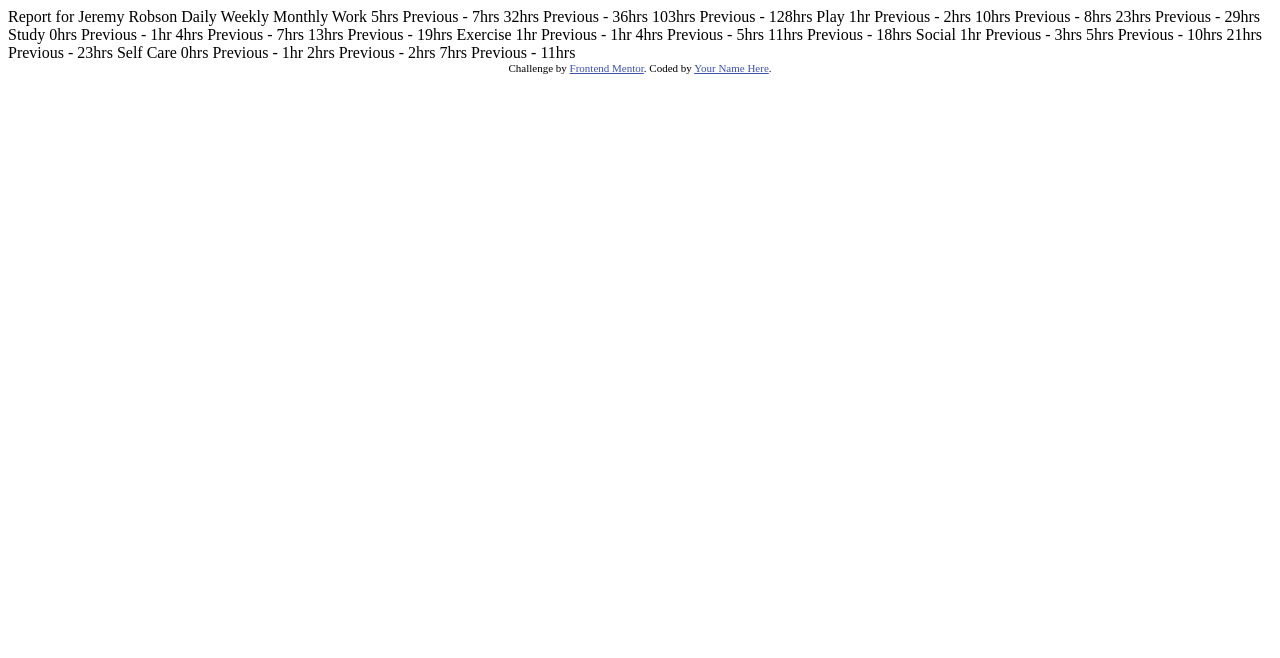
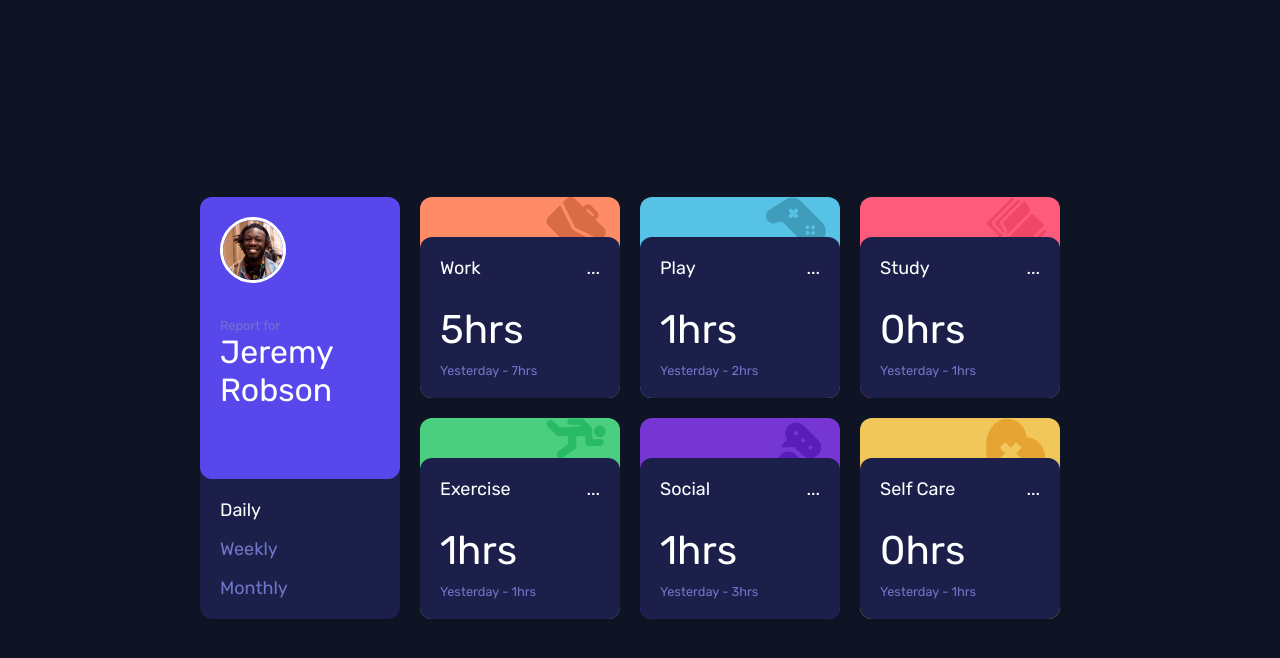
Before and after one commit to tobiastoifl/time-tracking-dashboard-UIQ7167Jw, a plain HTML site: page index.html in a window 1280 px wide. Drawn offline with nearby package versions, Linux system fonts and the light colour scheme.

Commit message:
first shot

```diff
--- a/index.html
+++ b/index.html
@@ -1,80 +1,89 @@
 <!DOCTYPE html>
 <html lang="en">
+
 <head>
   <meta charset="UTF-8">
-  <meta name="viewport" content="width=device-width, initial-scale=1.0"> <!-- displays site properly based on user's device -->
+  <meta name="viewport" content="width=device-width, initial-scale=1.0">
+  <!-- displays site properly based on user's device -->
 
   <link rel="icon" type="image/png" sizes="32x32" href="./images/favicon-32x32.png">
+  <link rel="stylesheet" href="style.css">
+  <script src="https://ajax.googleapis.com/ajax/libs/jquery/3.5.1/jquery.min.js"></script>
+  <script src="https://cdnjs.cloudflare.com/ajax/libs/lodash.js/4.17.15/lodash.min.js"> </script>
 
   <title>Frontend Mentor | Time tracking dashboard</title>
+</head>
 
-  <!-- Feel free to remove these styles or customise in your own stylesheet 👍 -->
-  <style>
-    .attribution { font-size: 11px; text-align: center; }
-    .attribution a { color: hsl(228, 45%, 44%); }
-  </style>
-</head>
 <body>
+  <div class="globalContainer">
+    <div class="container">
+      <div class="profilemenuContainer roundcorner">
+        <div class="top roundcorner padding">
+          <img src="images/image-jeremy.png" />
+          <div class="text">
+            <div class="fontSmall">Report for</div>
+            <div class="name fontLarge">Jeremy Robson</div>
+          </div>
+        </div>
+        <div class="menu padding">
+          <a id="menuDaily" class="menucurrent" href="#" onclick="return false;">Daily</a>
+          <a id="menuWeekly" href="#" onclick="return false;">Weekly</a>
+          <a id="menuMonthly" href="#" onclick="return false;">Monthly</a>
+        </div>
+      </div>
+      <div class="timetableContainer"></div>
+    </div>
+  </div>
+  <script>
+    var lodash = _.noConflict();
+    var view = "daily"
+    var data;
+    const timetableContainer = $("div.timetableContainer");
 
-  Report for
-  Jeremy Robson
+    const update = () => {
 
-  Daily
-  Weekly
-  Monthly
+      $("a.menucurrent").removeClass("menucurrent");
+      timetableContainer.html("");
+      //console.log(data); // this will show the info it in firebug console
+      lodash.forEach(data, (tileData) => {
+        const { title, timeframes } = tileData;
+        const { current, previous } = timeframes[view];
+        var previousLabelText = "";
+        switch (view) {
+          case "daily":
+            previousLabelText = "Yesterday";
+            $("a#menuDaily").addClass("menucurrent");
+            break;
+          case "weekly":
+            previousLabelText = "Last Week";
+            $("a#menuWeekly").addClass("menucurrent");
+            break;
+          case "monthly":
+            previousLabelText = "Last Month";
+            $("a#menuMonthly").addClass("menucurrent");
+            break;
+          default: previousLabelText = "No Label"; break;
+        }
+        const tileContainer = $('<div id="tile_' + title + '" class="tileContainer roundcorner bg_' + lodash.replace(title.toLowerCase(), " ", "-") + '"></div>');
+        const timetableTileContent = $('<div class="content padding roundcorner"></div>');
+        const timetableTileHeader = $('<div class="header"><div>' + title + '</div><div>...</div></div>');
+        const timetableTilePeriod = $('<div class="period"><div class="current fontXLarge">' + current + 'hrs</div><div class="previous fontSmall">' + previousLabelText + ' - ' + previous + 'hrs</div></div>');
+        timetableTileContent.append(timetableTileHeader);
+        timetableTileContent.append(timetableTilePeriod);
+        tileContainer.append(timetableTileContent);
+        const tile = timetableContainer.append(tileContainer);
+      })
+    }
 
-  Work
-  5hrs <!-- daily -->
-  Previous - 7hrs <!-- daily -->
-  32hrs <!-- weekly -->
-  Previous - 36hrs <!-- weekly -->
-  103hrs <!-- monthly -->
-  Previous - 128hrs <!-- monthly -->
+    $("#menuDaily").click(() => { view = "daily"; update() });
+    $("#menuWeekly").click(() => { view = "weekly"; update() });
+    $("#menuMonthly").click(() => { view = "monthly"; update() });
 
-  Play
-  1hr <!-- daily -->
-  Previous - 2hrs <!-- daily -->
-  10hrs <!-- weekly -->
-  Previous - 8hrs <!-- weekly -->
-  23hrs <!-- monthly -->
-  Previous - 29hrs <!-- monthly -->
+    $.getJSON("data.json", function (json) {
+      data = json;
+      update();
+    });
+  </script>
+</body>
 
-  Study
-  0hrs <!-- daily -->
-  Previous - 1hr <!-- daily -->
-  4hrs <!-- weekly -->
-  Previous - 7hrs <!-- weekly -->
-  13hrs <!-- monthly -->
-  Previous - 19hrs <!-- monthly -->
-
-  Exercise
-  1hr <!-- daily -->
-  Previous - 1hr <!-- daily -->
-  4hrs <!-- weekly -->
-  Previous - 5hrs <!-- weekly -->
-  11hrs <!-- monthly -->
-  Previous - 18hrs <!-- monthly -->
-
-  Social
-  1hr <!-- daily -->
-  Previous - 3hrs <!-- daily -->
-  5hrs <!-- weekly -->
-  Previous - 10hrs <!-- weekly -->
-  21hrs <!-- monthly -->
-  Previous - 23hrs <!-- monthly -->
-
-  Self Care
-  0hrs <!-- daily -->
-  Previous - 1hr <!-- daily -->
-  2hrs <!-- weekly -->
-  Previous - 2hrs <!-- weekly -->
-  7hrs <!-- monthly -->
-  Previous - 11hrs <!-- monthly -->
-
-
-  <div class="attribution">
-    Challenge by <a href="https://www.frontendmentor.io?ref=challenge" target="_blank">Frontend Mentor</a>.
-    Coded by <a href="#">Your Name Here</a>.
-  </div>
-</body>
 </html>
--- /dev/null
+++ b/style.css
@@ -0,0 +1,157 @@
+@import url("https://fonts.googleapis.com/css?family=Rubik&display=swap");
+
+body {
+    background-color: hsl(226, 43%, 10%);
+    font-family: Rubik;
+    font-size: 18px;
+    color: rgb(111, 118, 200);
+    font-weight: 300;
+}
+
+a {
+    text-decoration: none;
+    color: rgb(111, 118, 200);
+}
+
+.border {
+    border: 3px solid green;
+}
+
+.roundcorner {
+    border-radius: 12px;
+}
+.padding {
+    padding: 20px;
+}
+.fontSmall {
+    font-size: 0.8rem;
+}
+.fontLarge {
+    font-size: 2rem;
+    font-weight: 400;
+}
+.fontXLarge {
+    font-size: 2.5rem;
+    font-weight: 300;
+}
+
+div.globalContainer {
+    height: 100vh;
+    width: 100vw;
+    position: relative;
+}
+
+div.container {
+    /* Center vertically and horizontally */
+    position: absolute;
+    width: 70vw;
+    top: 50%;
+    left: 50%;
+    transform: translate(-50%, -50%);
+    display: flex;
+    flex-direction: row;
+    gap: 20px;
+}
+
+/* Tile LEFT */
+
+div.profilemenuContainer {
+    min-width: 200px;
+    background-color: hsl(235, 46%, 20%);
+}
+div.profilemenuContainer img {
+    width: 60px;
+    border-radius: 50%;
+    border: 3px solid #fff;
+}
+div.profilemenuContainer div.top {
+    background-color: hsl(246, 80%, 60%);
+}
+div.profilemenuContainer div.text {
+    padding-top: 30px;
+    padding-bottom: 50px;
+}
+div.profilemenuContainer div.text div.name {
+    color: #fff;
+    word-wrap: break-word;
+}
+div.profilemenuContainer div.menu {
+    display: flex;
+    flex-direction: column;
+    justify-content: space-between;
+    height: 100px;
+}
+div.profilemenuContainer div.menu a.menucurrent {
+    color: #fff;
+}
+
+/* Tiles RIGHT */
+
+div.timetableContainer {
+    display: flex;
+    flex-flow: row wrap;
+    gap: 20px;
+}
+div.timetableContainer div.tileContainer {
+    width: 200px;
+    background-repeat: no-repeat;
+    background-position: 90% 0%;
+    background-size: 60px;
+    display: flex;
+    flex-direction: column;
+    justify-content: flex-end;
+}
+div.timetableContainer div.content {
+    height: 60%;
+    background-color: hsl(235, 46%, 20%);
+    display: flex;
+    flex-direction: column;
+    justify-content: space-between;
+}
+
+div.timetableContainer div.tileContainer div.header {
+    display: flex;
+    justify-content: space-between;
+    flex-direction: row;
+    color: #fff;
+}
+
+div.timetableContainer div.tileContainer div.content div.period {
+    height: 60%;
+    display: flex;
+    flex-direction: column;
+    justify-content: space-between;
+}
+
+div.timetableContainer div.tileContainer div.content div.period div.current {
+    color: #fff;
+}
+
+.bg_work {
+    background-image: url(images/icon-work.svg);
+    background-color: hsl(15, 100%, 70%);
+}
+.bg_play {
+    background-image: url(images/icon-play.svg);
+    background-color: hsl(195, 74%, 62%);
+}
+
+.bg_study {
+    background-image: url(images/icon-study.svg);
+    background-color: hsl(348, 100%, 68%);
+}
+
+.bg_exercise {
+    background-image: url(images/icon-exercise.svg);
+    background-color: hsl(145, 58%, 55%);
+}
+
+.bg_social {
+    background-image: url(images/icon-social.svg);
+    background-color: hsl(264, 64%, 52%);
+}
+
+.bg_self-care {
+    background-image: url(images/icon-self-care.svg);
+    background-color: hsl(43, 84%, 65%);
+}
```
Also changed, not shown: 1 other file.
